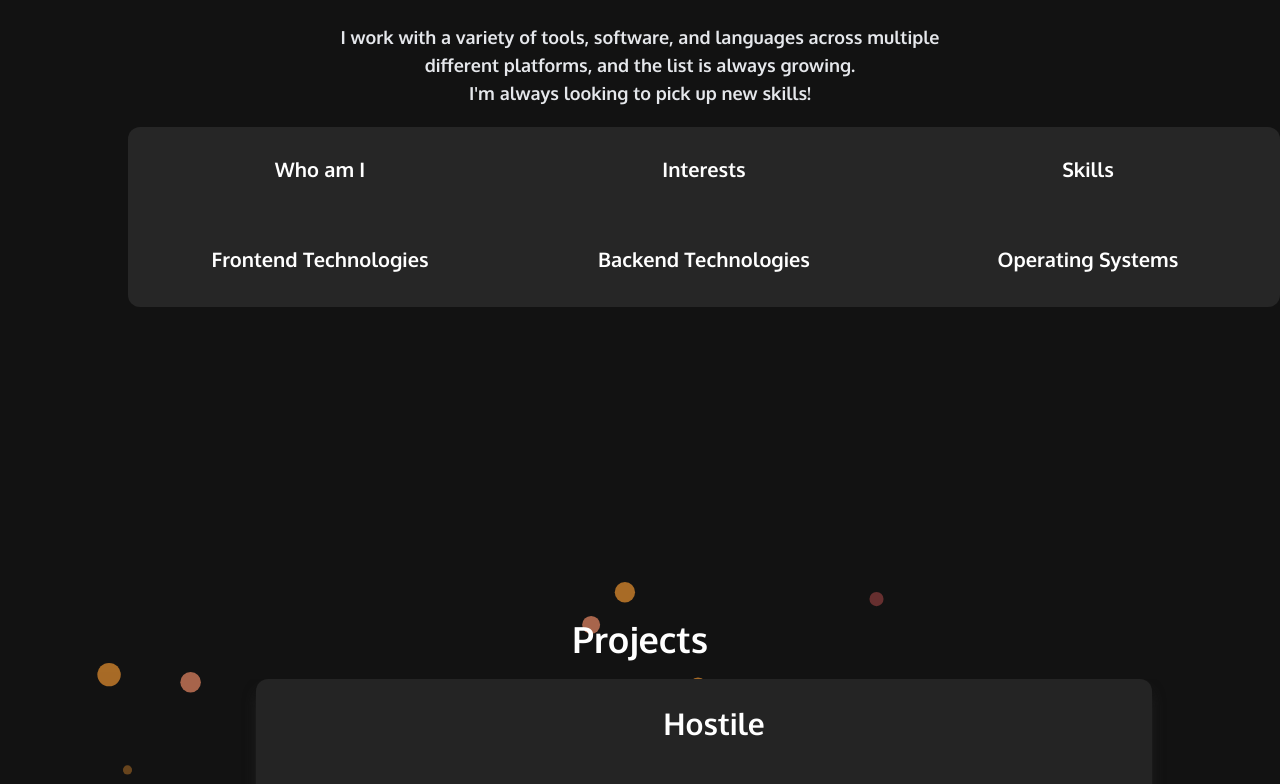
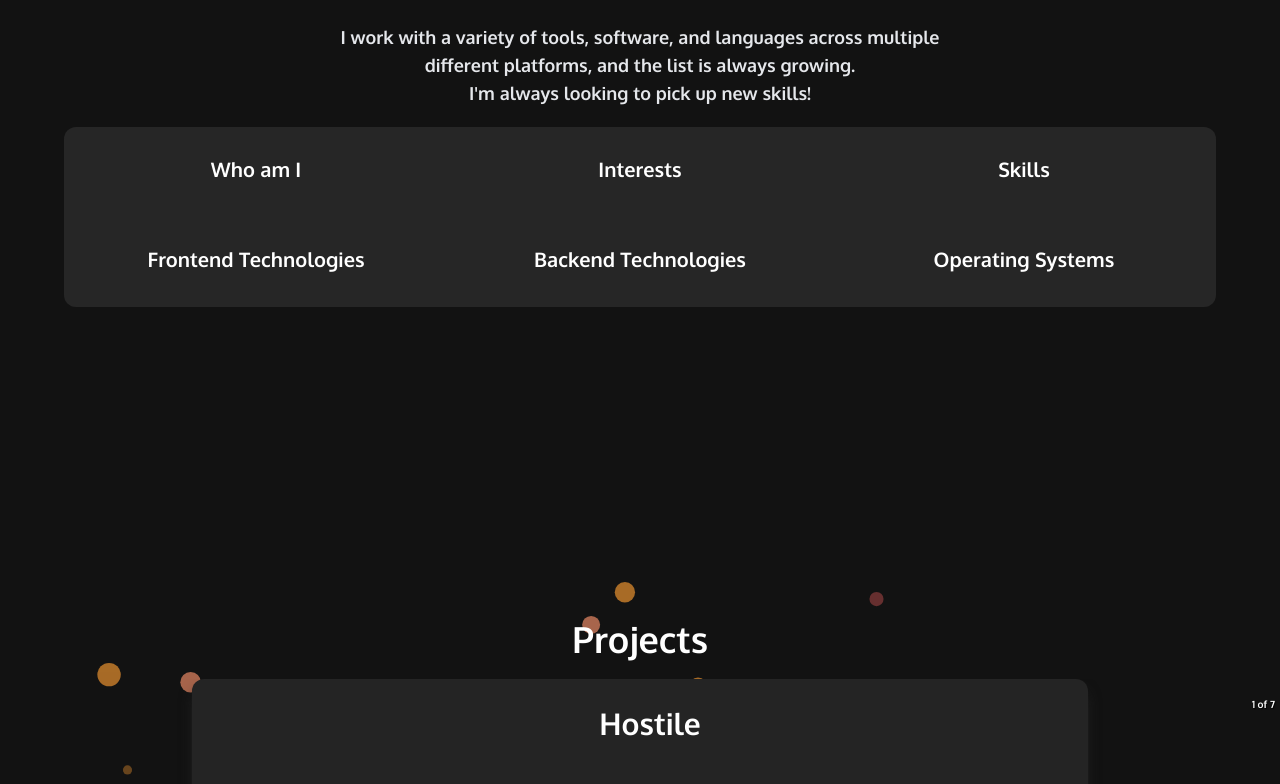
Before and after one commit to george/portfolio-site, a React (Create React App) app: page / in a window 1280 px wide. Shown: the part 1107-1891 px from the top of the page. Built offline with nearby package versions, Linux system fonts and the light colour scheme.

Commit message:
Translated animated element distance by -5%

```diff
--- a/src/components/animated/AnimatedComponent.tsx
+++ b/src/components/animated/AnimatedComponent.tsx
@@ -20,7 +20,7 @@ export const AnimatedComponent:React.FC<AnimatedComponentProps> = (props: Animat
         <motion.div ref={ref} animate={visible ? {x: props.distance } : 0 } transition={{ transition: 'ease-in',
             duration: props.time }}>
 
-            <div className={`translate-x-[-${props.distance}]`}>
+            <div className={`translate-x-[-5%]`}>
                 {props.children}
             </div>
         </motion.div>
```
